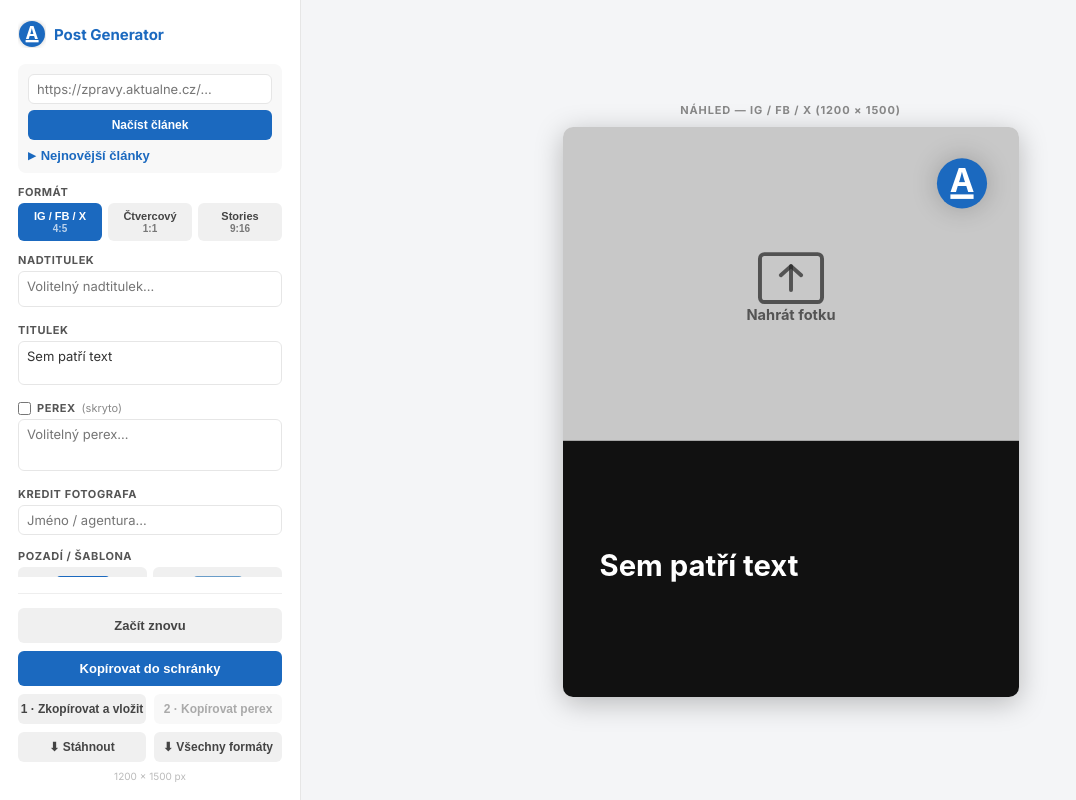
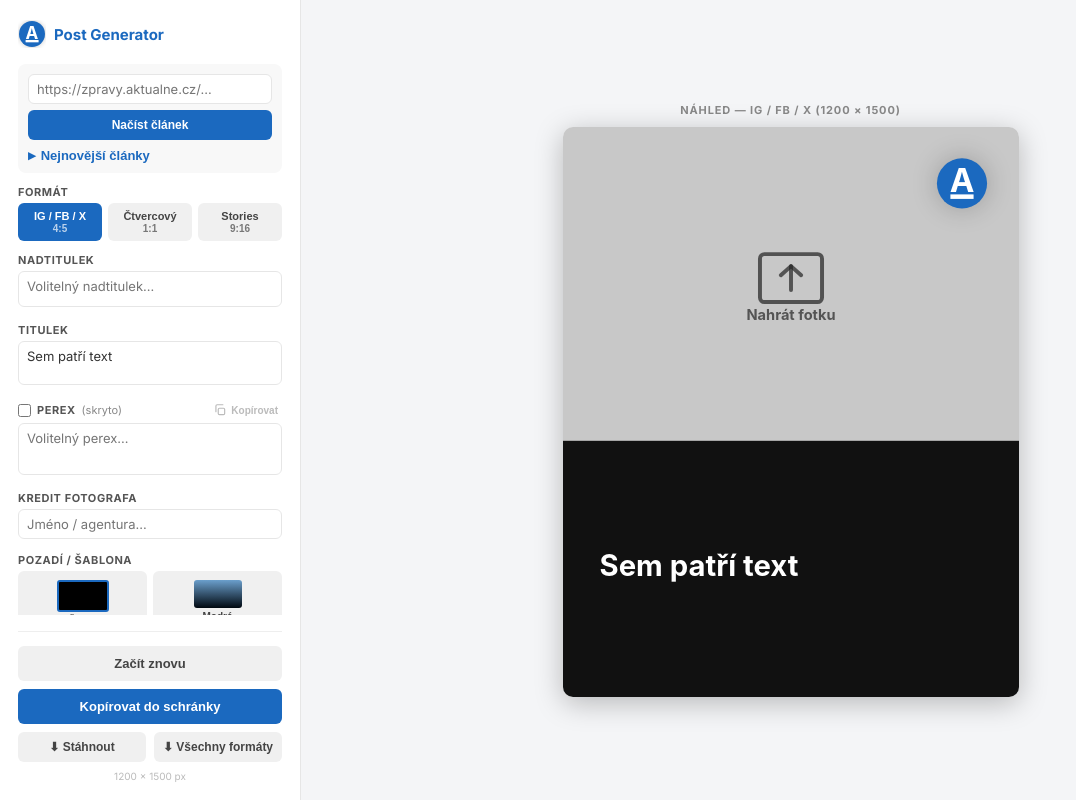
Before and after one commit to petrvnoucek-maker/Post-generator, a React (Vite) app: page / in a window 1280 px wide. Shown: the whole page, without its empty margins (0-1076 px from the left). Built offline with nearby package versions, Linux system fonts and the light colour scheme.

Commit message:
Update App.jsx

```diff
--- a/src/App.jsx
+++ b/src/App.jsx
@@ -719,6 +719,16 @@ function Controls({ st, dispatch, onImageUpload, onLoadArticle, autoResize, sele
   const set = (key, val) => dispatch({ type:"SET", key, value:val });
   const B   = active => mkBtn(active, UI, t);
   const accent = st.bgMode === "templateZena" ? ZENA : UI;
+  const [perexCopied, setPerexCopied] = useState(false);
+  const copyPerex = async () => {
+    const perex = (st.subtext || "").trim();
+    if (!perex || !navigator.clipboard) return;
+    try {
+      await navigator.clipboard.writeText(perex);
+      setPerexCopied(true);
+      setTimeout(() => setPerexCopied(false), 1400);
+    } catch { /* ignore */ }
+  };
   const isPhotoMode = st.bgMode === "template3" || (st.bgMode === "custom" && st.customSub === "image") || st.bgMode === "templateZena";
   return (
     <>
@@ -740,11 +750,22 @@ function Controls({ st, dispatch, onImageUpload, onLoadArticle, autoResize, sele
       )}
       <label style={mkLbl(t)}>Titulek</label>
       <AutoTextarea value={st.headline} onChange={e => set("headline", e.target.value)} onFocus={selectAll} minHeight={44} t={t} mobile={mobile} />
-      <label style={{ ...mkLbl(t), display:"flex", alignItems:"center", gap:6 }}>
-        <input type="checkbox" checked={st.showPerex} onChange={e => set("showPerex", e.target.checked)} style={{ margin:0, cursor:"pointer" }} />
-        <span>Perex</span>
-        <span style={{ fontWeight:400, textTransform:"none", letterSpacing:0, color:t.textMuted }}>{st.showPerex ? "(zobrazit)" : "(skryto)"}</span>
-      </label>
+      <div style={{ display:"flex", alignItems:"center", justifyContent:"space-between", marginTop:12, marginBottom:4 }}>
+        <label style={{ ...mkLbl(t), display:"flex", alignItems:"center", gap:6, margin:0 }}>
+          <input type="checkbox" checked={st.showPerex} onChange={e => set("showPerex", e.target.checked)} style={{ margin:0, cursor:"pointer" }} />
+          <span>Perex</span>
+          <span style={{ fontWeight:400, textTransform:"none", letterSpacing:0, color:t.textMuted }}>{st.showPerex ? "(zobrazit)" : "(skryto)"}</span>
+        </label>
+        <button onClick={copyPerex} disabled={!(st.subtext || "").trim()} title="Kopírovat perex do schránky"
+          style={{ display:"flex", alignItems:"center", gap:4, background:"none", border:"none", padding:"2px 4px", cursor: (st.subtext || "").trim() ? "pointer" : "default", color: perexCopied ? "#2e9e5b" : ((st.subtext || "").trim() ? accent : t.textFaint) }}>
+          {perexCopied ? (
+            <svg width="14" height="14" viewBox="0 0 24 24" fill="none" stroke="currentColor" strokeWidth="2.4" strokeLinecap="round" strokeLinejoin="round"><polyline points="20 6 9 17 4 12" /></svg>
+          ) : (
+            <svg width="14" height="14" viewBox="0 0 24 24" fill="none" stroke="currentColor" strokeWidth="2" strokeLinecap="round" strokeLinejoin="round"><rect x="9" y="9" width="11" height="11" rx="2" /><path d="M5 15V5a2 2 0 0 1 2-2h10" /></svg>
+          )}
+          <span style={{ fontSize:10, fontWeight:600 }}>{perexCopied ? "Zkopírováno" : "Kopírovat"}</span>
+        </button>
+      </div>
       <AutoTextarea value={st.subtext} onChange={e => set("subtext", e.target.value)} onFocus={selectAll} placeholder="Volitelný perex…" minHeight={52} t={t} mobile={mobile} />
       {isPhotoMode && (
         <>
@@ -816,26 +837,14 @@ function Preview({ canvasRef, fmt, t, onImageUpload, onOpenCrop, bgMode, customS
   );
 }
 
-function Actions({ fmt, onReset, onExport, onExportAll, onCopy, onCopyPaste, onCopyPerex, hasPerex, mobile, t, accent = UI }) {
+function Actions({ fmt, onReset, onExport, onExportAll, onCopy, mobile, t, accent = UI }) {
   const pad = `${mobile ? 12 : 10}px 0`, fz = mobile ? 14 : 13;
-  const [copied, setCopied]     = useState(null);
-  const [pasted, setPasted]     = useState(null);
-  const [perexS, setPerexS]     = useState(null);
+  const [copied, setCopied]     = useState(null); // null | "ok" | "err"
   const [allBusy, setAllBusy]   = useState(false);
   const handleCopy = async () => {
     const ok = await onCopy();
     setCopied(ok ? "ok" : "err");
     setTimeout(() => setCopied(null), 1800);
-  };
-  const handleCopyPaste = async () => {
-    const ok = await onCopyPaste();
-    setPasted(ok ? "ok" : "err");
-    setTimeout(() => setPasted(null), 2400);
-  };
-  const handleCopyPerex = async () => {
-    const ok = await onCopyPerex();
-    setPerexS(ok ? "ok" : "err");
-    setTimeout(() => setPerexS(null), 1800);
   };
   const handleAll = () => {
     if (allBusy) return;
@@ -849,14 +858,6 @@ function Actions({ fmt, onReset, onExport, onExportAll, onCopy, onCopyPaste, onC
       <button onClick={handleCopy} style={{ ...mkBtn(true, accent, t), width:"100%", fontSize:fz, padding:pad }}>
         {copied === "ok" ? "Zkopírováno ✓" : copied === "err" ? "Nepodporováno" : "Kopírovat do schránky"}
       </button>
-      <div style={{ display:"flex", gap:8 }}>
-        <button onClick={handleCopyPaste} style={{ ...mkBtn(false, accent, t), flex:1, fontSize:12, padding:"8px 0" }}>
-          {pasted === "ok" ? "Obrázek + Meta ✓" : pasted === "err" ? "Schránka nepodp." : "1 · Zkopírovat a vložit"}
-        </button>
-        <button onClick={handleCopyPerex} disabled={!hasPerex} style={{ ...mkBtn(false, accent, t), flex:1, fontSize:12, padding:"8px 0", opacity: hasPerex ? 1 : 0.45, cursor: hasPerex ? "pointer" : "default" }}>
-          {perexS === "ok" ? "Perex ✓" : perexS === "err" ? "Nepodp." : "2 · Kopírovat perex"}
-        </button>
-      </div>
       <div style={{ display:"flex", gap:8 }}>
         <button onClick={onExport} style={{ ...mkBtn(false, accent, t), flex:1, fontSize:12, padding:"8px 0" }}>⬇ Stáhnout</button>
         <button onClick={handleAll} disabled={allBusy} style={{ ...mkBtn(false, accent, t), flex:1, fontSize:12, padding:"8px 0", opacity: allBusy ? 0.6 : 1 }}>
@@ -1210,44 +1211,10 @@ export default function App() {
     }
   };
 
-  const copyAndOpenMeta = async () => {
-    // Okno otevřít synchronně v rámci kliknutí, jinak ho zablokuje popup blocker.
-    const win = window.open("https://business.facebook.com/latest/home", "metaBusinessSuite", "width=1200,height=900");
-    if (win) win.opener = null;
-    if (!navigator.clipboard || typeof window.ClipboardItem === "undefined") return false;
-    try {
-      // POUZE obrázek – kdyby byl ve schránce i text, Meta composer vloží text a obrázek zahodí.
-      const blobPromise = new Promise((res, rej) => {
-        const off = renderOffscreen(st.fmt, st.cropRect);
-        off.toBlob(b => (b ? res(b) : rej(new Error("toBlob null"))), "image/png");
-      });
-      await navigator.clipboard.write([new ClipboardItem({ "image/png": blobPromise })]);
-      return true;
-    } catch (e) {
-      console.warn("Zkopírovat a vložit – schránka selhala:", e);
-      return false;
-    }
-  };
-
-  const copyPerex = async () => {
-    const perex = (st.subtext || "").trim();
-    if (!perex) return false;
-    try {
-      if (navigator.clipboard && navigator.clipboard.writeText) {
-        await navigator.clipboard.writeText(perex);
-        return true;
-      }
-      return false;
-    } catch (e) {
-      console.warn("Kopírování perexu selhalo:", e);
-      return false;
-    }
-  };
-
   const hasImage      = !!imgRef.current;
   const controlsProps = { st, dispatch, onImageUpload: handleImageUpload, onLoadArticle: loadFromArticle, autoResize, selectAll, t, mobile: isMobile };
   const previewProps  = { canvasRef, fmt: st.fmt, t, onImageUpload: handleImageUpload, onOpenCrop: () => setCropOpen(true), bgMode: st.bgMode, customSub: st.customSub, hasImage };
-  const actionsProps  = { fmt: st.fmt, onReset: () => setConfirmReset(true), onExport: exportAs, onExportAll: exportAllFormats, onCopy: copyToClipboard, onCopyPaste: copyAndOpenMeta, onCopyPerex: copyPerex, hasPerex: !!(st.subtext || "").trim(), t, accent: st.bgMode === "templateZena" ? ZENA : UI };
+  const actionsProps  = { fmt: st.fmt, onReset: () => setConfirmReset(true), onExport: exportAs, onExportAll: exportAllFormats, onCopy: copyToClipboard, t, accent: st.bgMode === "templateZena" ? ZENA : UI };
 
   return (
     <div style={{ fontFamily:"Inter, system-ui, sans-serif", background:t.bgMain, minHeight:"100vh", color:t.textPrimary }}>
```
